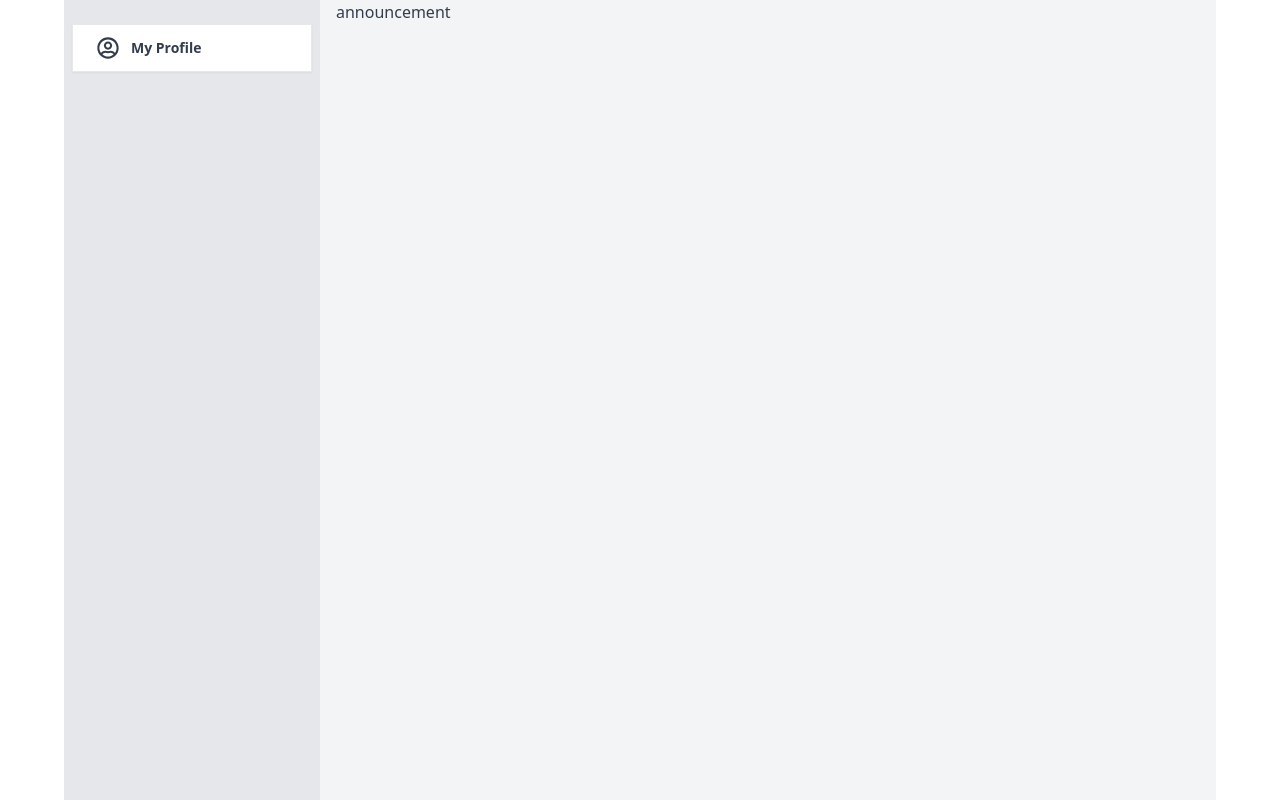
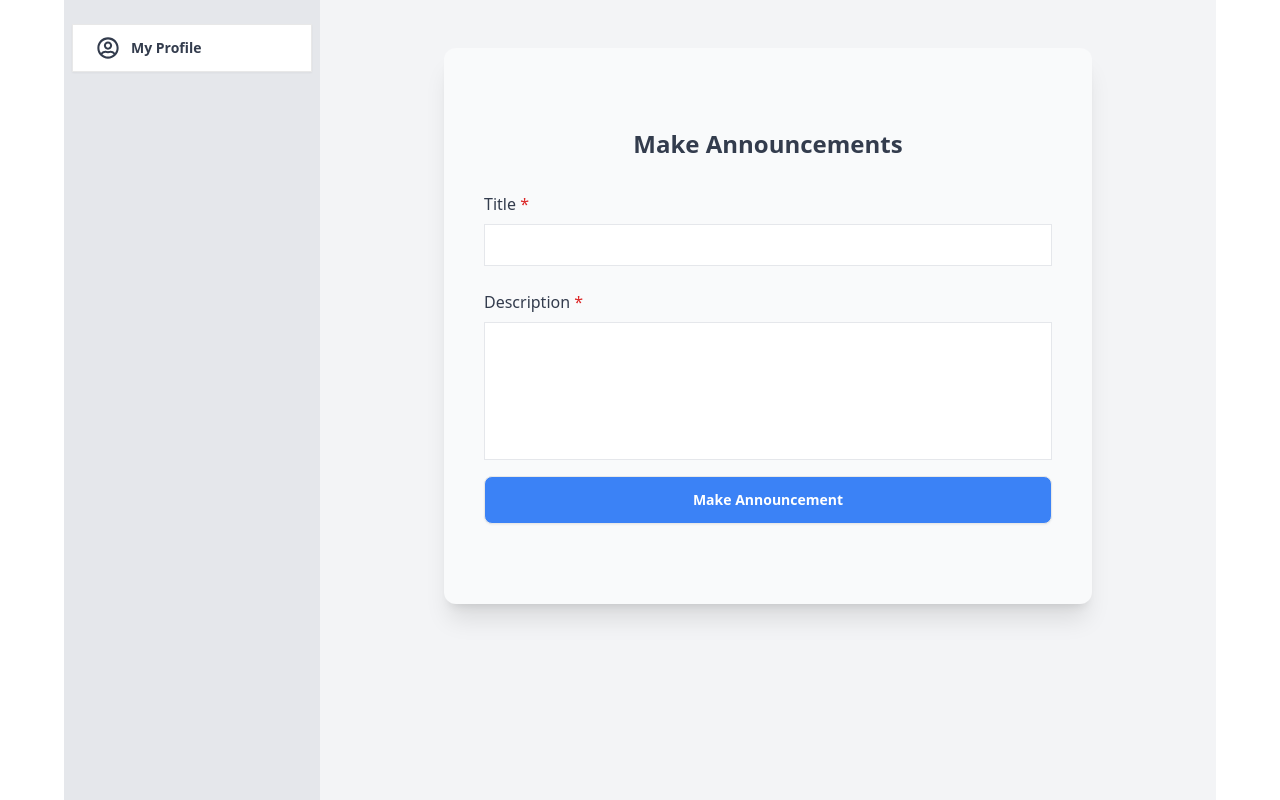
Before and after one commit to mohammad-anar/cozyHub-A12, a React (Vite) app: page /dashboard/make-announcement in a window 1280 px wide. Built offline with nearby package versions, Linux system fonts and the light colour scheme; no server answers.

Commit message:
agreement requests page complete

```diff
--- a/src/Layout/DashboardLayout.jsx
+++ b/src/Layout/DashboardLayout.jsx
@@ -2,7 +2,7 @@ import { Outlet } from "react-router-dom";
 import Sidebar from "../Pages/Dashboard.jsx/Sidebar";
 const DashboardLayout = () => {
   return (
-    <div className="drawer min-h-screen bg-gray-100 relative w-full">
+    <div className="drawer min-h-screen bg-gray-100 relative w-full overflow-x-hidden">
       <input id="my-drawer-3" type="checkbox" className="drawer-toggle" />
       <div className="drawer-content flex flex-col">
         {/* Navbar */}
--- a/src/Pages/Dashboard.jsx/AdminHome.jsx/AgreementRequest/AgreementRequest.jsx
+++ b/src/Pages/Dashboard.jsx/AdminHome.jsx/AgreementRequest/AgreementRequest.jsx
@@ -1,10 +1,57 @@
+import { useQuery } from "@tanstack/react-query";
+import useAxiosSecure from "../../../../Hooks/useAxiosSecure/axiosSecure";
 
 const AgreementRequest = () => {
-    return (
-        <div>
-            aggreement requests
+  const axiosSecure = useAxiosSecure();
+  const { data:agreements } = useQuery({
+    queryKey: ["agreements"],
+    queryFn: async () => {
+      const res = await axiosSecure.get("/agreements");
+      return res;
+    },
+  });
+  console.log(agreements?.data);
+  return (
+    <div className="p-2 md:p-4 lg:p-12 bg-white m-2 md:m-4 lg:m-0 lg:mt-6 w-[350px] min-w-full xs:w-full sm:max-w-full md:max-w-full mx-auto">
+      <h2 className="text-2xl font-medium mb-6">Agreements Requests</h2>
+      <div>
+        <div className="overflow-x-scroll">
+          <table className="table table-xs z-0 w-full table-pin-rows table-pin-cols">
+            <thead>
+              <tr className="overflow-x-scroll">
+                <th>#</th>
+                <td>User Name</td>
+                <td>Eamil</td>
+                <td>Floor no</td>
+                <td>Block name</td>
+                <td>Room no</td>
+                <td>Rent</td>
+                <th>Req date</th>
+                <th>Action</th>
+                <th>Action</th>
+              </tr>
+            </thead>
+            <tbody>
+              {
+                agreements?.data?.map((agreement, indx) => <tr key={agreement._id}>
+                <th>{indx + 1}</th>
+                <td>{agreement?.userName}</td>
+                <td>{agreement?.userEmail}</td>
+                <td>{agreement?.floor_no}</td>
+                <td>{agreement?.block_name}</td>
+                <td>{agreement?.apartment_no}</td>
+                <td>{agreement?.rent}</td>
+                <td>{agreement?.createdAt.slice(4, 22)}</td>
+                <td><button className="btn btn-sm bg-green-600 text-white">Accept</button></td>
+                <td><button className="btn btn-sm bg-red-600 text-white">Reject</button></td>
+              </tr>)
+              }
+            </tbody>
+          </table>
         </div>
-    );
+      </div>
+    </div>
+  );
 };
 
 export default AgreementRequest;
--- a/src/Pages/Dashboard.jsx/AdminHome.jsx/MakeAnnouncement/MakeAnnouncement.jsx
+++ b/src/Pages/Dashboard.jsx/AdminHome.jsx/MakeAnnouncement/MakeAnnouncement.jsx
@@ -1,10 +1,69 @@
+import toast from "react-hot-toast";
+import useAxiosSecure from "../../../../Hooks/useAxiosSecure/axiosSecure";
+
 
 const MakeAnnouncement = () => {
-    return (
-        <div>
-            announcement
-        </div>
-    );
+  const axiosSecure = useAxiosSecure();
+    const handleAnnouncement = (e) => {
+       e.preventDefault();
+       const form = e.target;
+       const title = form.title.value;
+       const description = form.description.value;
+       const announcement = {title, description}
+       axiosSecure.post("/announcements", announcement)
+       .then(res => {
+        console.log(res.data);
+        toast.success("annonucement saved to db 🔥")
+       }).catch(err =>{
+        console.log(err.message);
+       })
+    }
+  return (
+    <div className="my-12">
+      <div className=" w-3/4 mx-auto ">
+        <form onSubmit={handleAnnouncement} className="py-20 shadow-xl bg-gray-50 p-10 rounded-xl">
+          <div className="mb-8 text-center">
+            <h2 className="text-2xl font-semibold">Make Announcements</h2>
+          </div>
+          <div className="flex flex-col">
+            <label
+              htmlFor="title"
+              className="text-base font-medium mb-2 outline-none"
+            >
+              Title <span className="text-red-600">*</span>
+            </label>
+            <input
+              id="title"
+              type="text"
+              name="title"
+              className="p-2 outline-none border"
+              required
+            />
+          </div>
+          <div className="flex flex-col mt-6">
+            <label
+              htmlFor="description"
+              className="text-base font-medium mb-2 outline-none"
+            >
+              Description <span className="text-red-600">*</span>
+            </label>
+            <textarea
+              name="description"
+              className="resize-none outline-none p-2 border"
+              id="description"
+              rows="5"
+              required
+            ></textarea>
+          </div>
+          <div>
+            <button type="submit" className="btn w-full mt-4 bg-blue-500 text-white">
+              Make Announcement
+            </button>
+          </div>
+        </form>
+      </div>
+    </div>
+  );
 };
 
 export default MakeAnnouncement;
```
